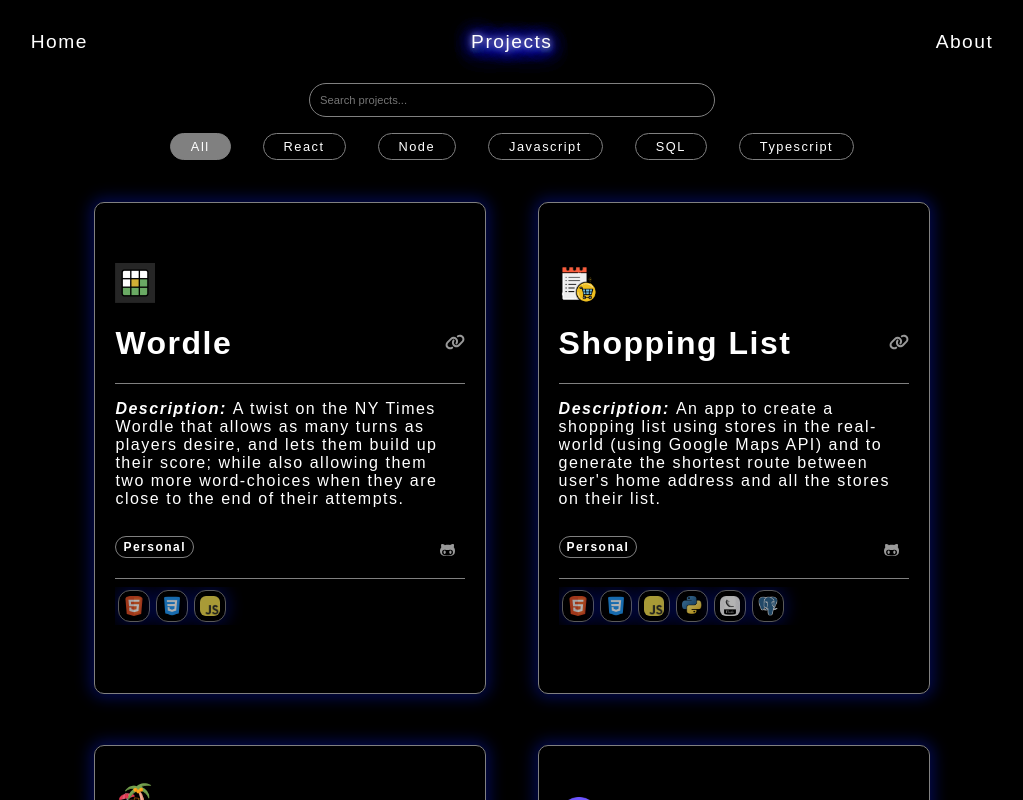
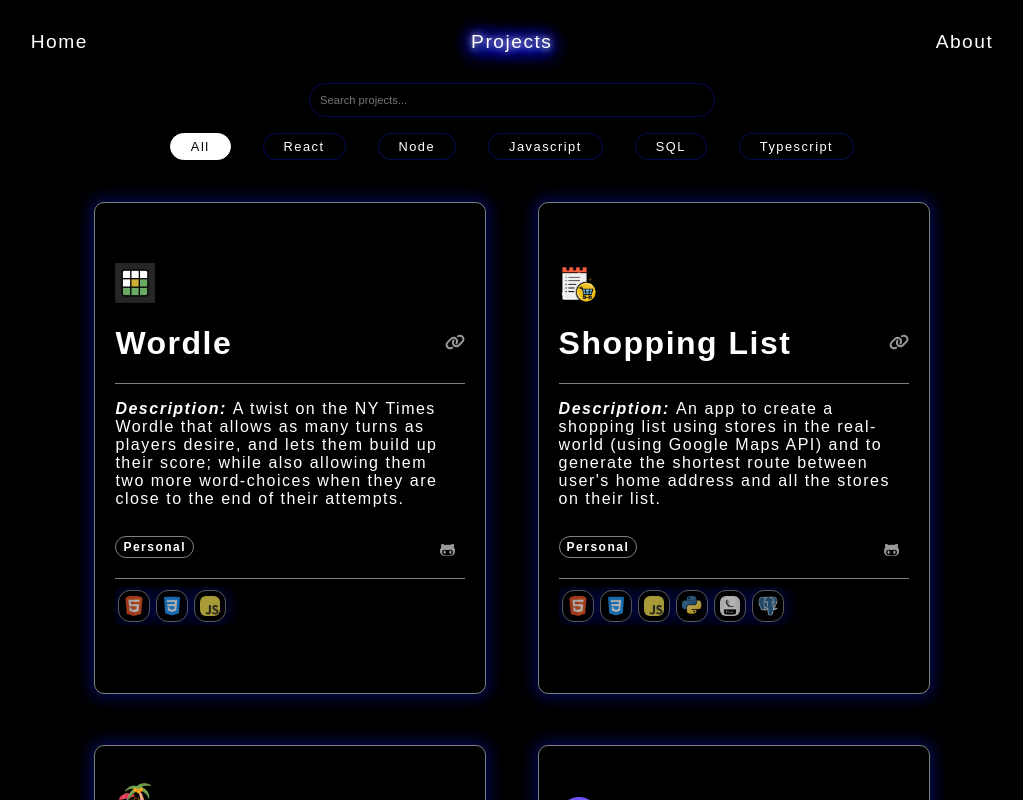
Before and after one commit to sid-s1/Portfolio, a React (Create React App) app: page / in a window 1280 px wide. Both pictures are taken after a click on the element "Projects". Shown: the whole page, without its empty margins (128-1151 px from the left). Built offline with nearby package versions, Linux system fonts and the light colour scheme.

Commit message:
making project cards clickable as hyperlinks, editing contact form send button

```diff
--- a/src/ContactMe.css
+++ b/src/ContactMe.css
@@ -34,9 +34,17 @@ form {
     box-shadow: 0 0 15px 4px rgb(8 25 195 / 55%);
 }
 
-.contact-form-inputs, .contact-form-submit-btn {
+.contact-form-inputs {
     width: 400px;
     padding: 20px;
+}
+
+.contact-form-submit-btn {
+    width: 100px;
+    padding: 10px;
+}
+
+.contact-form-inputs, .contact-form-submit-btn {
     margin: 1rem;
     border: 0px;
     outline: 0px;
@@ -69,10 +77,13 @@ textarea {
     .contact-me-form-container {
         font-size: 0.85rem;
     }
-    .contact-form-inputs,
-    .contact-form-submit-btn {
+    .contact-form-inputs {
         width: 250px;
         padding: 15px;
+        margin: 1rem;
+    }
+    .contact-form-submit-btn {
+        width: 75px;
         margin: 1rem;
     }
     textarea {
@@ -92,14 +103,12 @@ textarea {
     .contact-form-submit-btn {
         opacity: 0.8;
         font-weight: lighter;
-        font-size: 1.5rem;
+        font-size: 1rem;
     }
     .contact-form-submit-btn:hover {
         cursor: url('../public/hand\ cursor\ 2.cur'), auto;
-        transform: scale(1.1);
         opacity: 1;
         box-shadow: 0 0 15px 4px rgb(8 25 195 / 78%);
-        font-size: 1.5rem;
     }
     .contact-header {
         padding: 20px;
--- a/src/Projects.css
+++ b/src/Projects.css
@@ -26,12 +26,16 @@
     background-color: black;
     padding: 10px;
     color: white;
-    border: 1px solid grey;
+    border: 1px solid rgb(8 25 195 / 40%);
     outline: 0px;
     border-radius: 20px;
     font-size: 0.7rem;
     animation-name: custom-fadein;
     animation-duration: 2s;
+}
+
+.project-search-field:focus {
+    border: 1px solid white;
 }
 
 .language-filters {
@@ -53,13 +57,16 @@
     font-size: 0.8rem;
     background-color: black;
     color: white;
-    border: 1px solid grey;
+    border: 1px solid rgb(8 25 195 / 40%);
     border-radius: 20px;
     cursor: url('../public/LKad-12_arrow.cur'), auto;
+    transition: 0.3s ease all;
 }
 
 .each-language-filter.selected-language {
-    background-color: grey;
+    border: 1px solid white;
+    background-color: white;
+    color: black;
 }
 
 .project-card {
@@ -74,6 +81,8 @@
     transition: 0.15s all ease;
     padding: 20px;
     box-shadow: 0 0 15px 4px rgb(8 25 195 / 40%);
+    animation-name: custom-fadein;
+    animation-duration: 2s;
 }
 
 .project-card-content {
@@ -146,9 +155,6 @@
         min-height: 450px;
         max-height: 50%;
     }
-    .project-search-field {
-        caret-color: transparent;
-    }
     .each-language-filter {
         margin: 0.5rem;
     }
@@ -163,9 +169,6 @@
         max-width: 300px;
         min-height: 450px;
         max-height: 50%;
-    }
-    .project-search-field {
-        caret-color: transparent;
     }
     .each-language-filter {
         margin: 0.5rem;
@@ -201,6 +204,8 @@
     }
     .each-language-filter:hover {
         cursor: url('../public/hand\ cursor\ 2.cur'), auto;
-        background-color: grey;
+        background-color: white;
+        color: black;
+        border: 1px solid white;
     }
 }
--- a/src/components/ProjectCard.tsx
+++ b/src/components/ProjectCard.tsx
@@ -46,7 +46,7 @@ interface ProjectCardProps {
 
 const ProjectCard: React.FC<ProjectCardProps> = ({project}) => {
     return (
-        <div className="project-card">
+        <a href={project.link} target="_blank"><div className="project-card">
             {
             <>
                 <div className="project-card-content">
@@ -82,7 +82,7 @@ const ProjectCard: React.FC<ProjectCardProps> = ({project}) => {
                 </div>
             </>
             }
-        </div>
+        </div></a>
     )
 };
 
```
